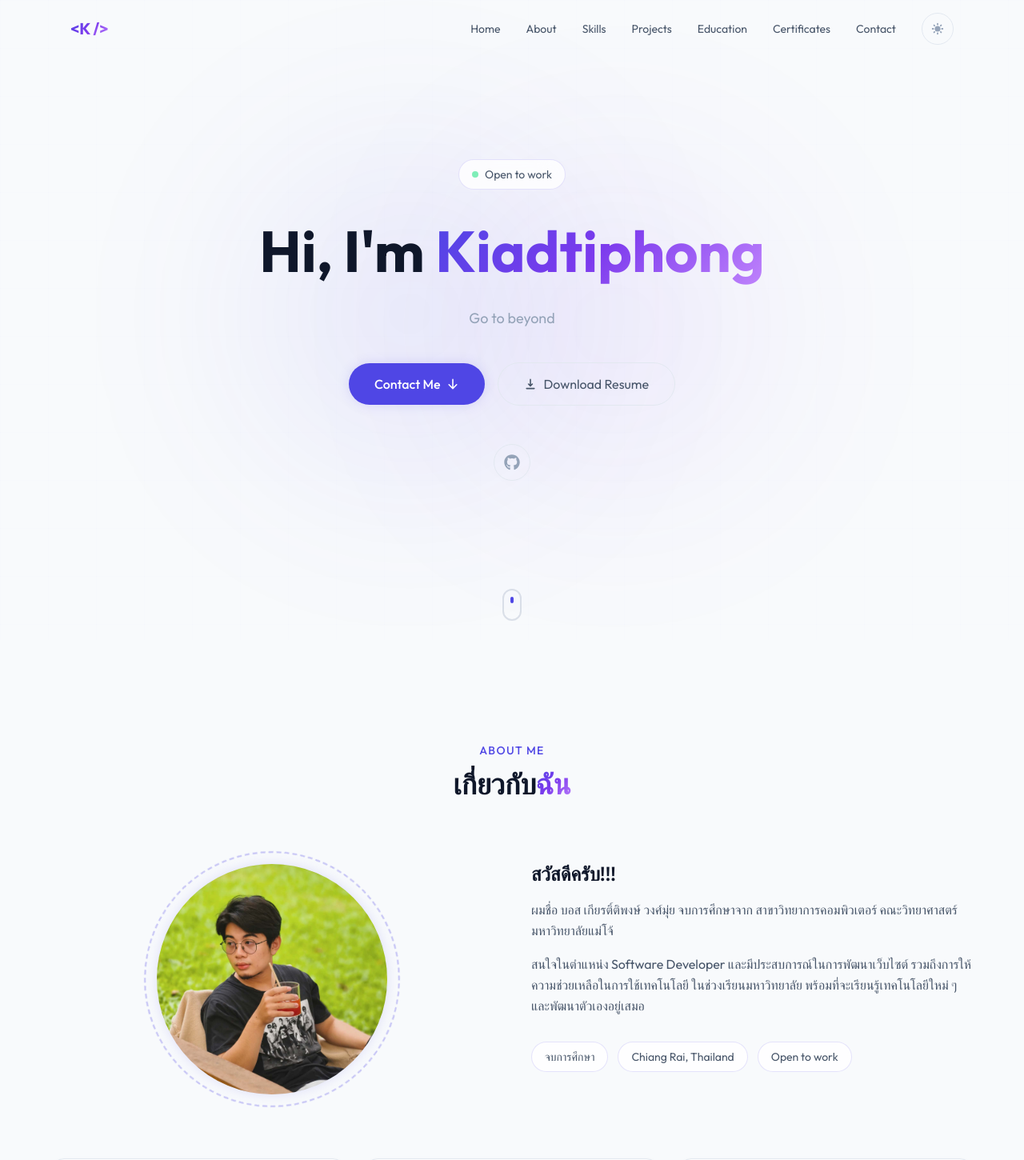
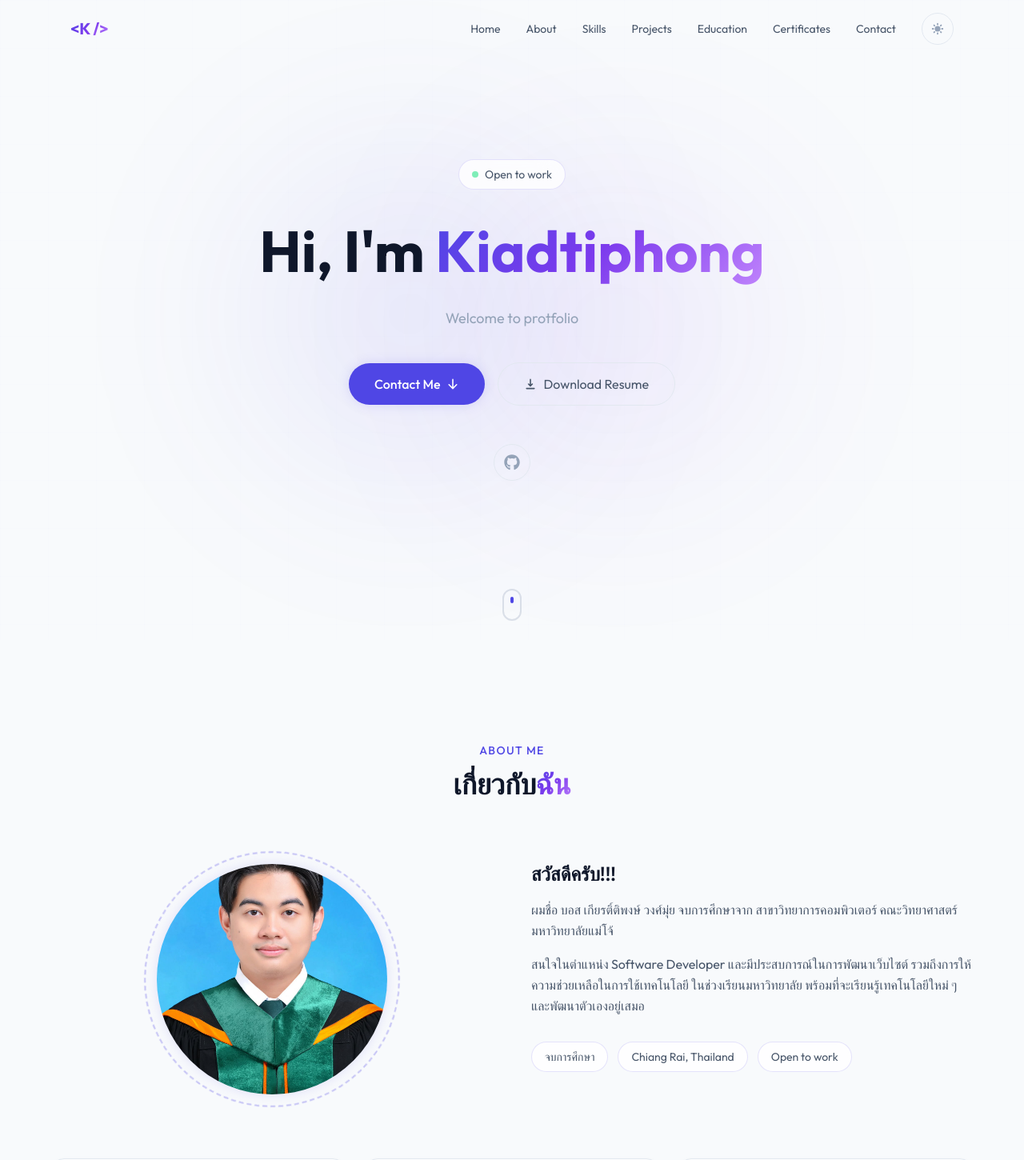
Before and after one commit to Kiadtiphong-wongmui/portfolio, a Next.js app: page / in a window 1280 px wide. Shown: the top 1450 px of the page at 80% size. Built offline with nearby package versions, Linux system fonts and the light colour scheme.

Commit message:
feat: add Hero and About components

```diff
--- a/app/components/About.tsx
+++ b/app/components/About.tsx
@@ -60,7 +60,7 @@ export default function About() {
               {/* Photo container */}
               <div className="absolute inset-4 rounded-full bg-surface-light overflow-hidden flex items-center justify-center glow">
                 <Image
-                  src="/images/banner/Kiadtiphong.jpg"
+                  src="/images/banner/Kiadtiphong_office.jpg"
                   alt="Kiadtiphong Profile"
                   fill
                   className="object-cover"
--- a/app/components/Hero.tsx
+++ b/app/components/Hero.tsx
@@ -65,7 +65,7 @@ export default function Hero() {
           transition={{ duration: 0.6, delay: 0.3 }}
           className="text-base sm:text-lg text-text-muted max-w-2xl mx-auto mb-10 leading-relaxed"
         >
-          Go to beyond
+          Welcome to protfolio
         </motion.p>
 
         {/* CTA Buttons */}
```
